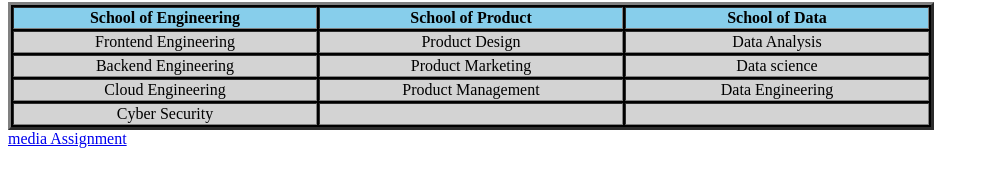
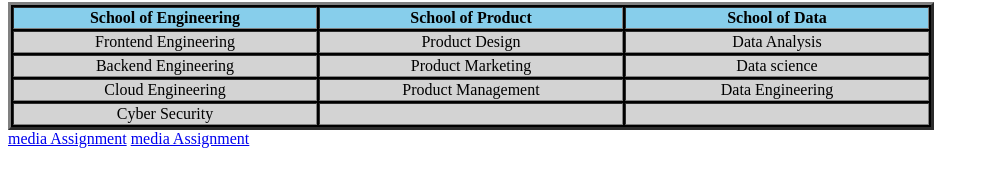
Before and after one commit to omotolakay/Alt-school-assignment-2, a plain HTML site: page index.html in a window 1280 px wide. Shown: the part 65-252 px from the top of the page, without its empty margins (0-989 px from the left). Drawn offline with Linux system fonts and the light colour scheme.

Commit message:
added extra link

```diff
--- a/index.html
+++ b/index.html
@@ -41,5 +41,7 @@
     </table>
 
     <a href="/media.html">media Assignment</a>
+    <a href="/media.html">media Assignment</a>
+
 </body>
 </html>
```
